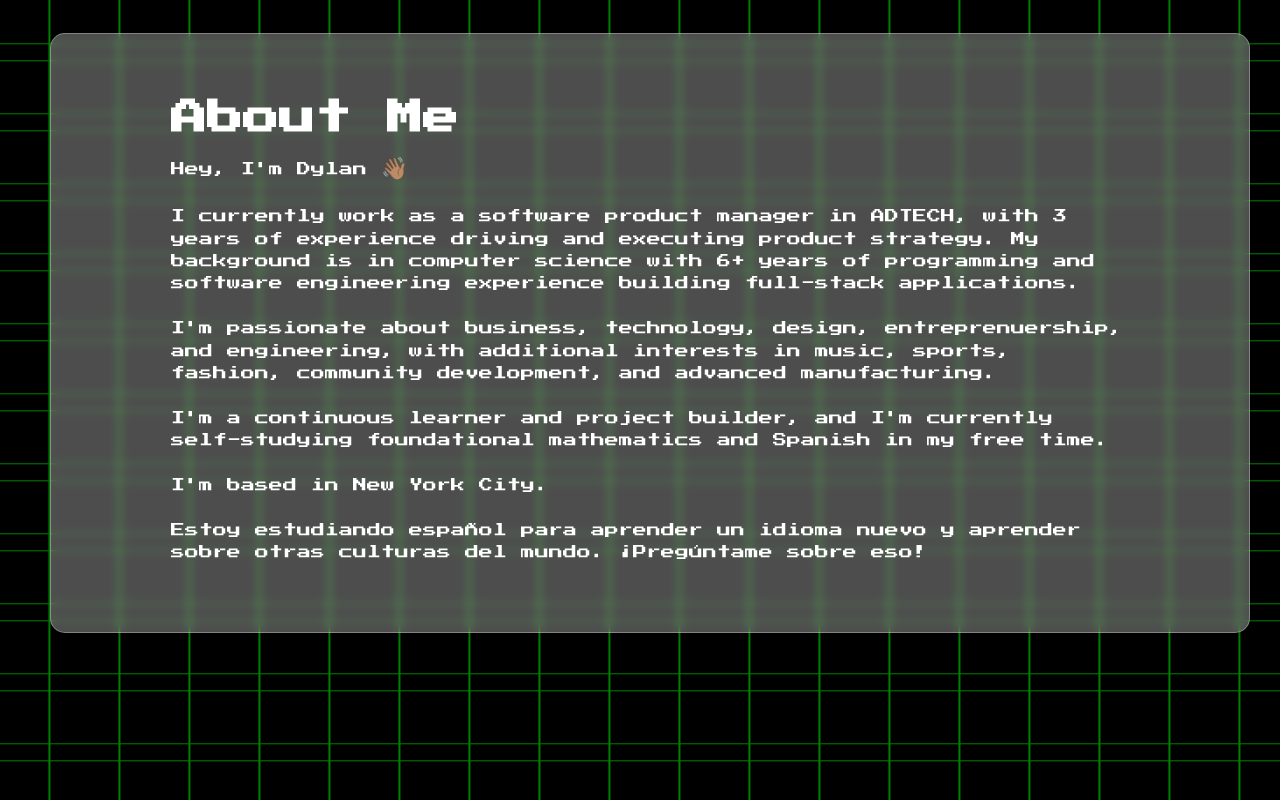
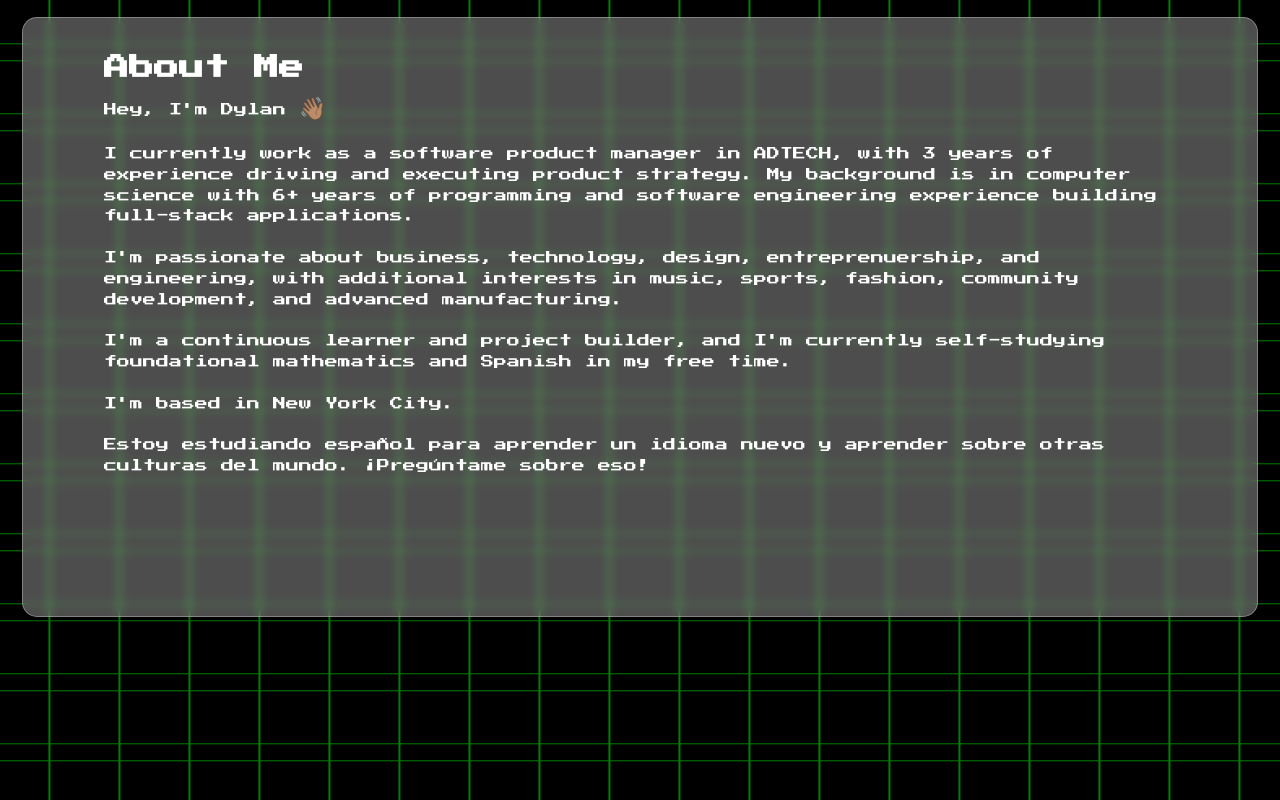
Before and after one commit to dylan-authentic/personal-web-portfolio, a Next.js app: page /about in a window 1280 px wide. Built offline with nearby package versions, Linux system fonts and the light colour scheme.

Commit message:
most recent changes that i never pushed

```diff
--- a/components/blogIndexItem/styles.ts
+++ b/components/blogIndexItem/styles.ts
@@ -45,11 +45,12 @@ const Wrapper = styled.div`
         font-size: 8px;
     }
     @media ${device.mobileS} {
-        margin: 20px 10px 20px 10px;
+        margin: 13px 0px 20px 0px;
+        padding: 45px 15px;
     }
     @media ${device.mobileL} {
         h2 {
-            padding: 12px 12px;
+            padding: 12px 0px;
         }
     }
 `;
--- a/components/layout/styles.ts
+++ b/components/layout/styles.ts
@@ -3,7 +3,7 @@ import { device } from '../../styles/media-breakpoints';
 
 const Wrapper = styled.div`
     height: ${props => props.home ? '100%' : '100%'};
-    width: 100vw;
+    width: 100%;
 
     // @media ${device.mobileS} {
     //   margin: 0px;
@@ -40,11 +40,12 @@ const NavBarWrapper = styled.div`
       margin: 0px 8px;
     }
     @media ${device.laptop} {
-      text-align: left;
+      text-align: center;
       padding: 20px;
     }
     @media ${device.laptopL} {
       margin: 0px 55px;
+      text-align: left;
     }
 `;
 
@@ -104,8 +105,13 @@ const NavMenu = styled.div`
       }
     }
     @media ${device.laptop} {
+      //float: right;
+      // padding-top: 15px;
+    }
+    @media ${device.laptopL} {
+      // margin: 11px 12px;
+      // padding: 25px 1px;
       float: right;
-      // padding-top: 15px;
     }
 `;
 
--- a/components/projectItem/styles.ts
+++ b/components/projectItem/styles.ts
@@ -15,6 +15,7 @@ export const ProjectItemWrapper = styled.div`
     font-size: 12px;
     @media ${device.mobileS} {
         width: auto;
+        margin-bottom: 24px;
     }
     @media ${device.tablet} {
         width: 45%;
--- a/pages/about.tsx
+++ b/pages/about.tsx
@@ -94,14 +94,14 @@ export default function AboutMe() {
                             </ControllerContainer> */}
                             {/* {!showNavbarParam && (<BackButton onClick={handleBackClick}>&lt; Back to start</BackButton>)} */}
                         </ContentWrapper>
-                        {showNavbarParam && (
-                        <ControllerContainer>
-                            <ControllerButtonTwo onClick={handleNextClick}>Next: Projects and Ventures &gt;</ControllerButtonTwo>
-                            <ControllerButtonTwo style={{display: 'block', color: 'red'}} onClick={handleBackClick}>&lt; Quit</ControllerButtonTwo>
-                        </ControllerContainer>
-                        )}
                 </GlassCardDark>
             </GlassCardContainer>
+            {showNavbarParam && (
+            <ControllerContainer>
+                <ControllerButtonTwo onClick={handleNextClick}>Next: Projects and Ventures &gt;</ControllerButtonTwo>
+                <ControllerButtonTwo style={{display: 'block', color: 'red'}} onClick={handleBackClick}>&lt; Quit</ControllerButtonTwo>
+            </ControllerContainer>
+            )}
         </Layout>
     )
 }
--- a/pages/insights/[id].tsx
+++ b/pages/insights/[id].tsx
@@ -1,7 +1,7 @@
 import { useRouter } from 'next/router';
 import Layout from '../../components/layout/layout'
 import { getAllPostIds, getPostData } from '../../lib/posts'
-import { PostWrapper, PostContainer } from '../../styles/posts.styles'
+import { PostWrapper, PostContainer, ControllerContainerBack } from '../../styles/posts.styles'
 import { ControllerContainer, ControllerButtonTwo } from '../../styles/projects.styles';
 
 
@@ -39,9 +39,9 @@ export default function Post({ postData }) {
     <Layout showNavbar={true}>
         <div className="container">
             <PostWrapper>
-                <ControllerContainer style={{textAlign: 'left'}}>
+                <ControllerContainerBack style={{textAlign: 'left'}}>
                     <ControllerButtonTwo onClick={handleBackClick}>&lt; Back</ControllerButtonTwo>
-                </ControllerContainer>
+                </ControllerContainerBack>
                 <h2>{postData.title}</h2>
                 <h6>{postData.tag}</h6>
                 <h6>{postData.date}</h6>
--- a/styles/about.styles.ts
+++ b/styles/about.styles.ts
@@ -10,6 +10,23 @@ export const GlassCardDark = styled(GlassCard)`
     background: rgba(255, 255, 255, 0.3); // Semi-transparent black
     position: relative;
     height: 75vh;
+    @media ${device.mobileS} {
+      margin: 5px 0px;
+      padding: 25px 1px;
+    }
+    @media ${device.mobileL} {
+      margin: 5px 12px;
+      padding: 25px 1px;
+    }
+    @media ${device.laptop} {
+      margin: 7px 12px;
+      padding: 20px 1px;
+    }
+    @media ${device.laptopL} {
+      margin: 10px 75px;
+      padding: 25px 1px;
+      height: auto;
+    }
 `;
 
 export const Wrapper = styled.div`
@@ -52,6 +69,7 @@ export const ContentWrapper = styled.div`
     overflow-x: hidden;
     max-height: 100%; // This will make the container's height not exceed the viewport height
     height: 100%;
+    width: 100%;
 
 
     h1 {
@@ -66,27 +84,41 @@ export const ContentWrapper = styled.div`
 
     @media ${device.mobileS} {
         // margin: 8px 10px 25px 10px;
-        padding: 26px 28px;
+        padding: 0px 23px;
+        h1 {
+          font-size: 25px;
+        }
         p {
             font-size: 12px;
         }
     }
     @media ${device.mobileM} {
         // margin: 8px 10px 25px 10px;
-        padding: 16px 40px;
+        padding: 16px 30px;
         p {
             font-size: 12px;
         }
     }
     @media ${device.tablet} {
         // margin: 8px 55px 25px 55px;
+        padding: 20px 75px;
         p {
-            font-size: 14px;
+            font-size: 13px;
         }
     }
     @media ${device.laptop} {
-        padding: 56px 120px;
+        padding: 10px 80px;
         // margin: 8px 110px 25px 110px;
+    }
+    @media ${device.laptopL} {
+      padding: 40px 130px;
+      // margin: 8px 110px 25px 110px;
+      height: auto;
+    }
+    @media ${device.desktop} {
+      padding: 100px 400px;
+      // margin: 8px 110px 25px 110px;
+      height: auto;
     }
 `;
 
@@ -170,6 +202,10 @@ export const ControllerContainer = styled.div`
   gap: 20px; // Space between buttons
   padding: 20px;
   // Additional styling...
+
+  @media ${device.mobileS} {
+    margin-top: 10px;
+  }
 `;
 
 export const ControllerButton = styled.button`
--- a/styles/home.styles.ts
+++ b/styles/home.styles.ts
@@ -28,7 +28,6 @@ export const GlassCard = styled.div`
     position: relative;
 
     @media ${device.mobileS} {
-      // ADJUST SIZING BELOW
       height: calc(100vh - 65px);
       margin: 25px 10px;
     }
@@ -56,7 +55,13 @@ export const Section = styled.div`
     width: auto;
     text-align: center;
     @media ${device.mobileS} {
-      margin-top: 180px;
+      margin-top: 160px;
+    }
+    @media ${device.laptop} {
+      margin-top: 120px;
+    }
+    @media ${device.laptopL} {
+      margin-top: 185px;
     }
     @media ${device.desktop} {
         margin-top: 340px;
@@ -122,7 +127,7 @@ export const IntroHeader = styled.div`
           font-size: 15px;
       }
       h3 {
-          font-size: 8px;
+          font-size: 10px;
           padding: 5px;
           margin: 10px;
       }
@@ -137,10 +142,10 @@ export const IntroHeader = styled.div`
     }
     @media ${device.mobileL} {
       h1 {
-          font-size: 18px;
+          font-size: 20px;
       }
       h3 {
-          font-size: 10px;
+          font-size: 11px;
           padding: 8px;
           margin: 16px 10px;
       }
@@ -150,7 +155,7 @@ export const IntroHeader = styled.div`
         font-size: 42px;
       }
       h1 {
-        font-size: 38px;
+        font-size: 36px;
       }
       h3 {
         font-size: 15px;
@@ -367,28 +372,49 @@ export const MainMenuOverlay = styled.div`
 
   @media ${device.mobileS} {
     h1 {
-      font-size: 14px; // Smaller font size for mobile devices
+      font-size: 15px; // Smaller font size for mobile devices
     }
     h2 {
       font-size: 16px;
     }
-    li, button {
-      font-size: 12px;
+    ul {
+      margin-top: 15px;
+    }
+    li{
+      // margin: 0px;
+    }
+    button {
+      font-size: 14px;
+      margin: 8px 0px;
     }
     .home-button {
-      font-size: 14px;
+      font-size: 11px;
+    }
+  }
+  @media ${device.mobileL} {
+    h1 {
+      font-size: 18px;
+    }
+    ul {
+      margin-top: 8px;
+    }
+    button {
+      font-size: 15px;
     }
   }
 
   @media ${device.tablet} {
     h1 {
-      font-size: 24px; // Slightly larger for tablets
+      font-size: 26px; // Slightly larger for tablets
     }
     h2 {
       font-size: 20px;
     }
     li, button {
-      font-size: 15px;
+      font-size: 19px;
+    }
+    .home-button {
+      font-size: 14px;
     }
   }
   @media ${device.laptop} {
@@ -398,10 +424,13 @@ export const MainMenuOverlay = styled.div`
     li, button {
       font-size: 20px;
     }
+    .home-button {
+      font-size: 16px;
+    }
   }
-  @media ${device.laptop} {
+  @media ${device.laptopL} {
     h1 {
-      font-size: 28px;
+      font-size: 32px;
     }
     li, button {
       font-size: 24px;
```
Also changed, not shown: styles/posts.styles.ts (+51 -1 lines), styles/projects.styles.ts (+13 -0 lines).
